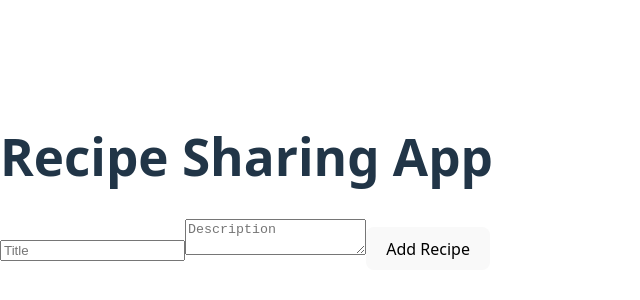
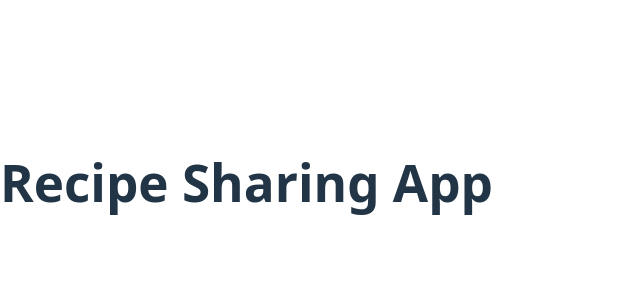
Before and after one commit to ThabangP07/alx-fe-reactjs, a React (Vite) app in the folder recipe-sharing-app/: page / in a window 1280 px wide. Shown: the part 218-518 px from the top of the page, without its empty margins (0-640 px from the left). Built offline with nearby package versions, Linux system fonts and the light colour scheme.

Commit message:
refactor: implement react router on the App.jsx

```diff
--- a/recipe-sharing-app/src/App.jsx
+++ b/recipe-sharing-app/src/App.jsx
@@ -1,14 +1,22 @@
+import { BrowserRouter, Routes, Route } from "react-router-dom";
 import RecipeList from "./components/RecipeList";
+import EditRecipeForm from "./components/EditRecipeForm";
 import AddRecipeForm from "./components/AddRecipeForm";
 
 const App = () => {
   return (
-    <div>
-      <h1>Recipe Sharing App</h1>
-      <AddRecipeForm />
-      <RecipeList />
-    </div>
+    <BrowserRouter>
+      <div>
+        <h1>Recipe Sharing App</h1>
+        <Routes>
+          <Route path="/" element={<RecipeList />} />
+          <Route path="/recipes" element={<RecipeList />} />
+          <Route path="/recipes/add" element={<AddRecipeForm />} />
+          <Route path="/recipes/edit/:id" element={<EditRecipeForm />} />
+        </Routes>
+      </div>
+    </BrowserRouter>
   );
-}
+};
 
 export default App;
--- a/recipe-sharing-app/src/components/DeleteRecipeButton.jsx
+++ b/recipe-sharing-app/src/components/DeleteRecipeButton.jsx
@@ -1,4 +1,4 @@
-import { useRecipeStore } from "./recipeStore";
+import useRecipeStore from "./recipeStore";
 import { useNavigate } from "react-router-dom";
 
 const DeleteRecipeButton = ({ recipeId }) => {
--- a/recipe-sharing-app/src/components/RecipeDetails.jsx
+++ b/recipe-sharing-app/src/components/RecipeDetails.jsx
@@ -1,4 +1,4 @@
-import { useRecipeStore } from "./recipeStore";
+import useRecipeStore from "./recipeStore";
 
 const RecipeDetails = ({ recipeId }) => {
   const recipe = useRecipeStore((state) =>
```
